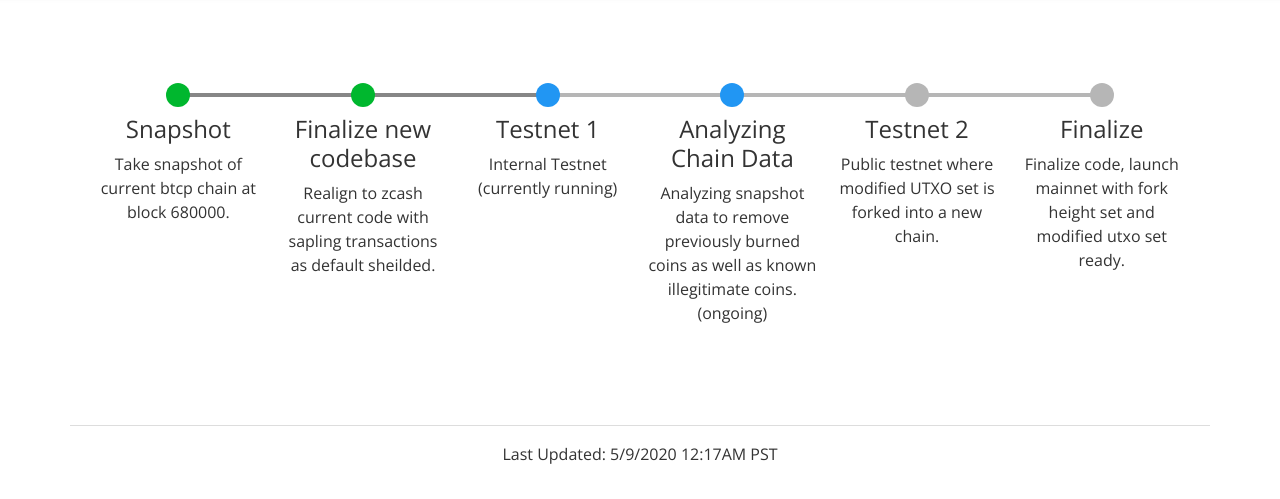
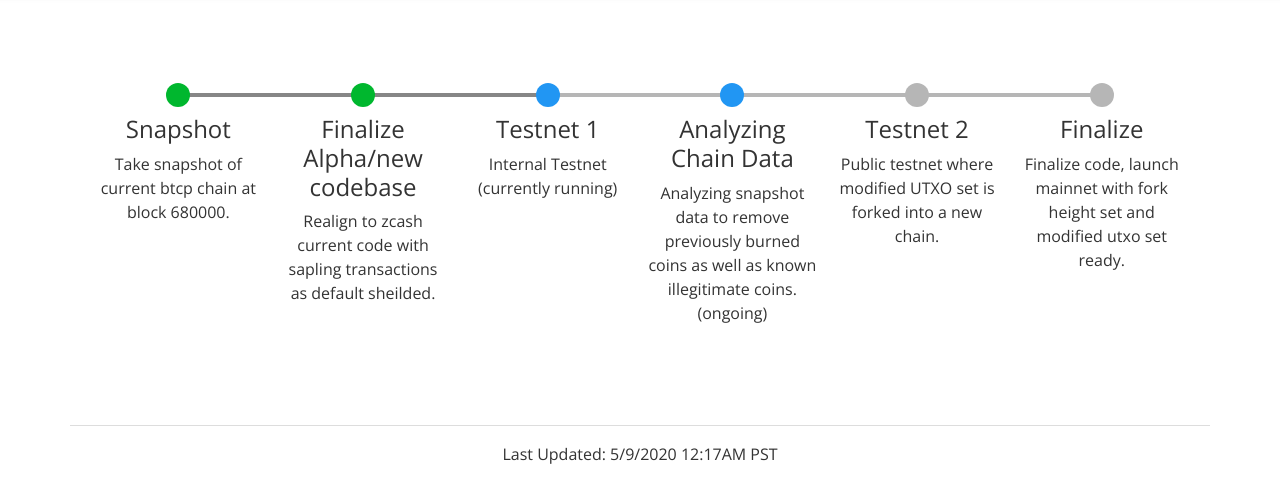
Before and after one commit to BTCPrivate/progress, a website: page docs/index.html in a window 1280 px wide. Shown: the part 89-588 px from the top of the page. Drawn offline with nearby package versions, Linux system fonts and the light colour scheme.

Commit message:
Update index.html

```diff
--- a/docs/index.html
+++ b/docs/index.html
@@ -39,7 +39,7 @@
           <li class="progress-step is-complete">
             <div class="progress-marker"></div>
             <div class="progress-text">
-              <h4 class="progress-title">Finalize new codebase</h4>
+              <h4 class="progress-title">Finalize Alpha/new codebase</h4>
               Realign to zcash current code with sapling transactions as default sheilded.
             </div>
           </li>
```
